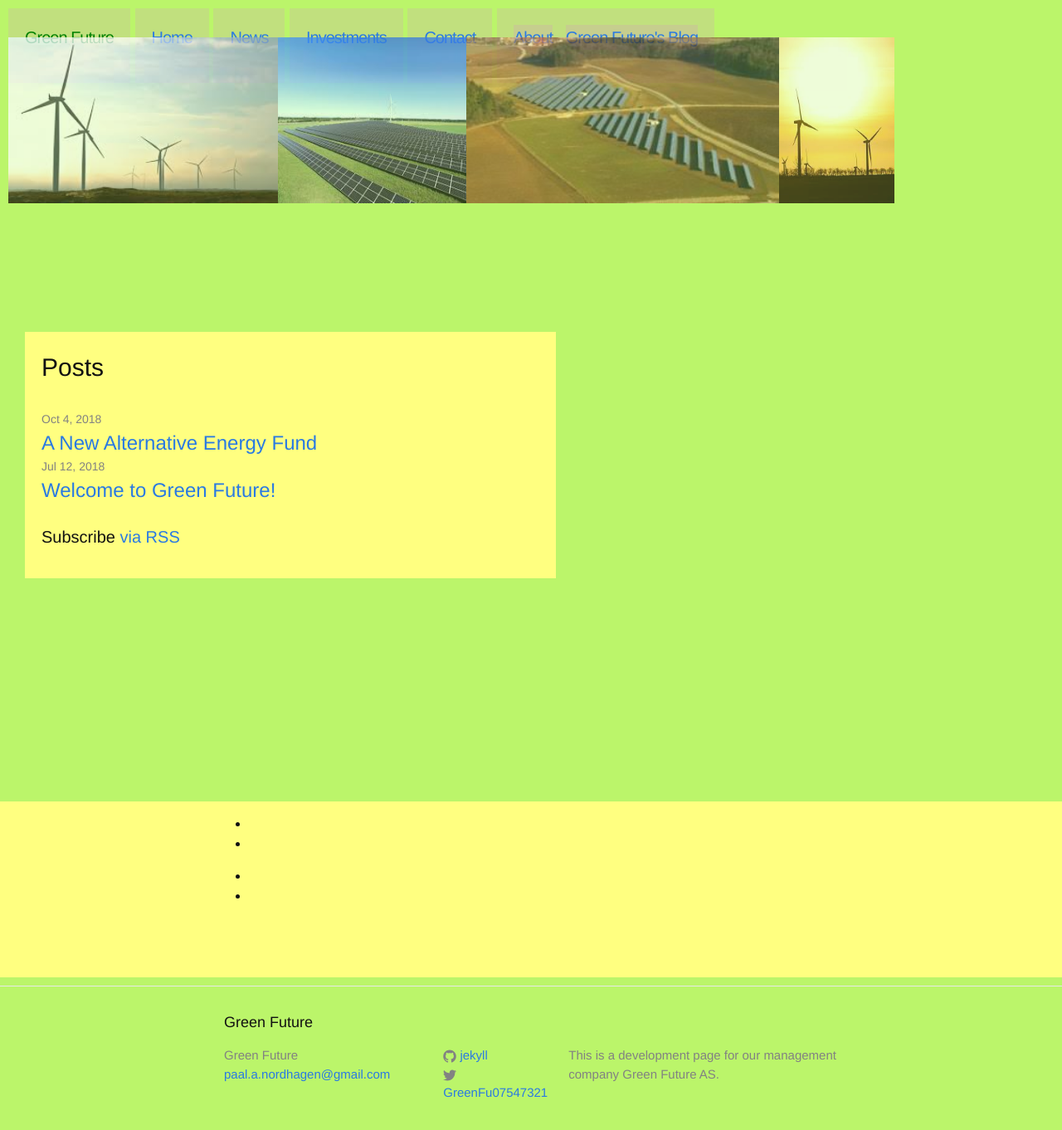
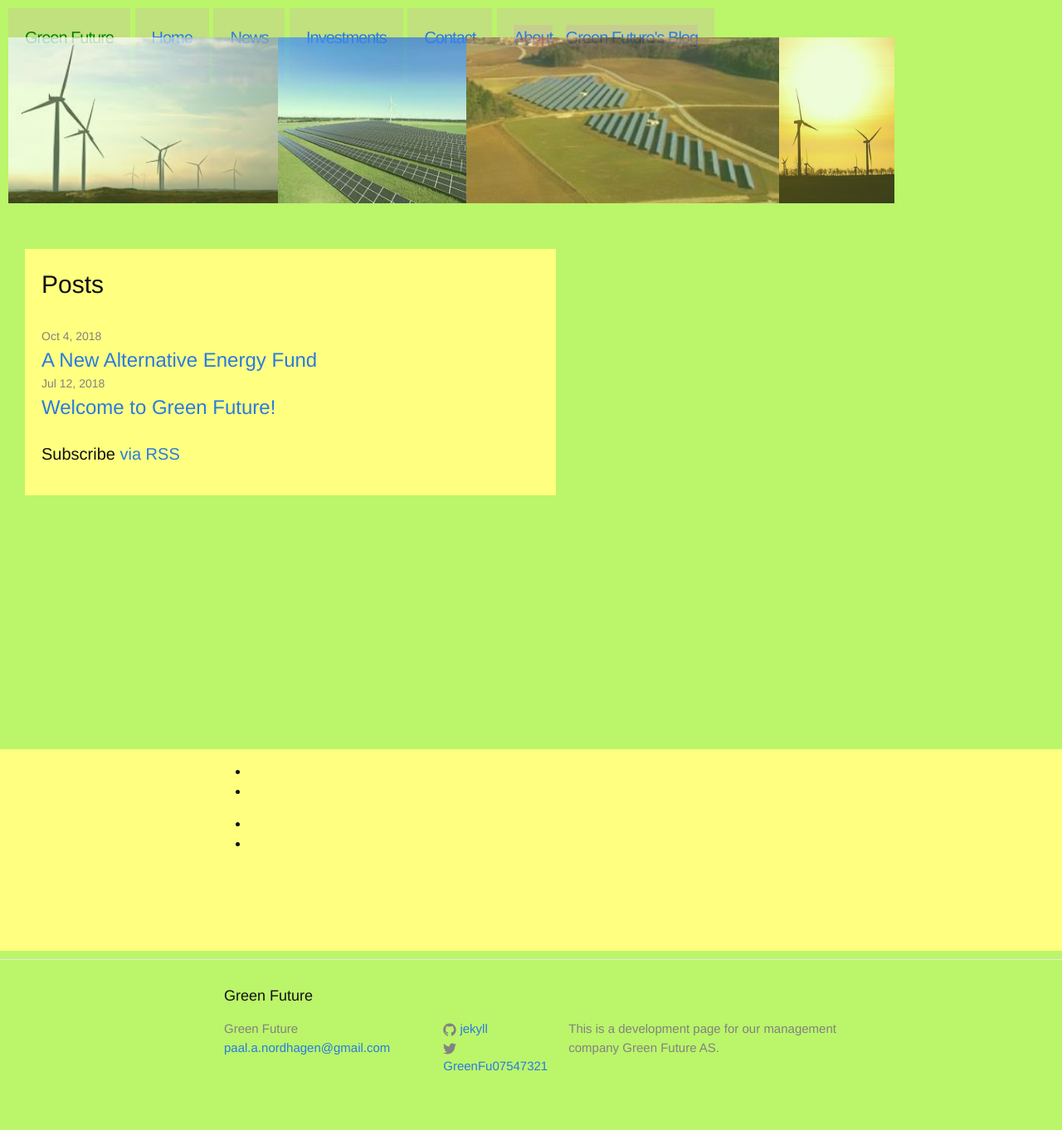
Before and after one commit to Paal-August/Paal-August.github.io, a Jekyll site: the page built from index.html, in a window 1280 px wide and 1400 px high. Shown: the top 1362 px of the window at 83% size. Built offline with Jekyll 4.4.1, drawn with Linux system fonts in a browser that asks for light colours.

Commit message:
Update _layout.scss

```diff
--- a/_sass/_layout.scss
+++ b/_sass/_layout.scss
@@ -304,7 +304,7 @@
  */
 
 .home {
-  margin:400px 0 0 0;
+  margin:300px 0 0 0;
   font-size: 20px;
   grid-gap: 1px;
   width:600px;
```
